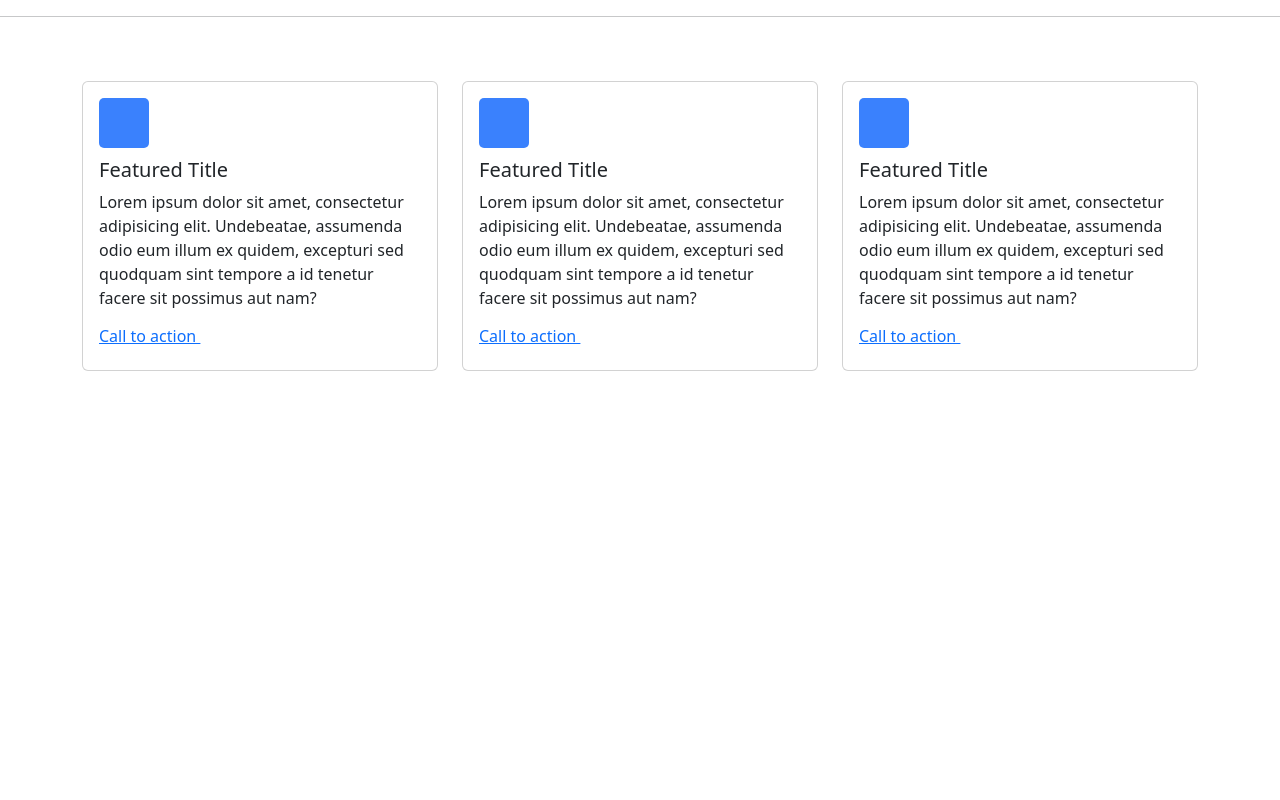
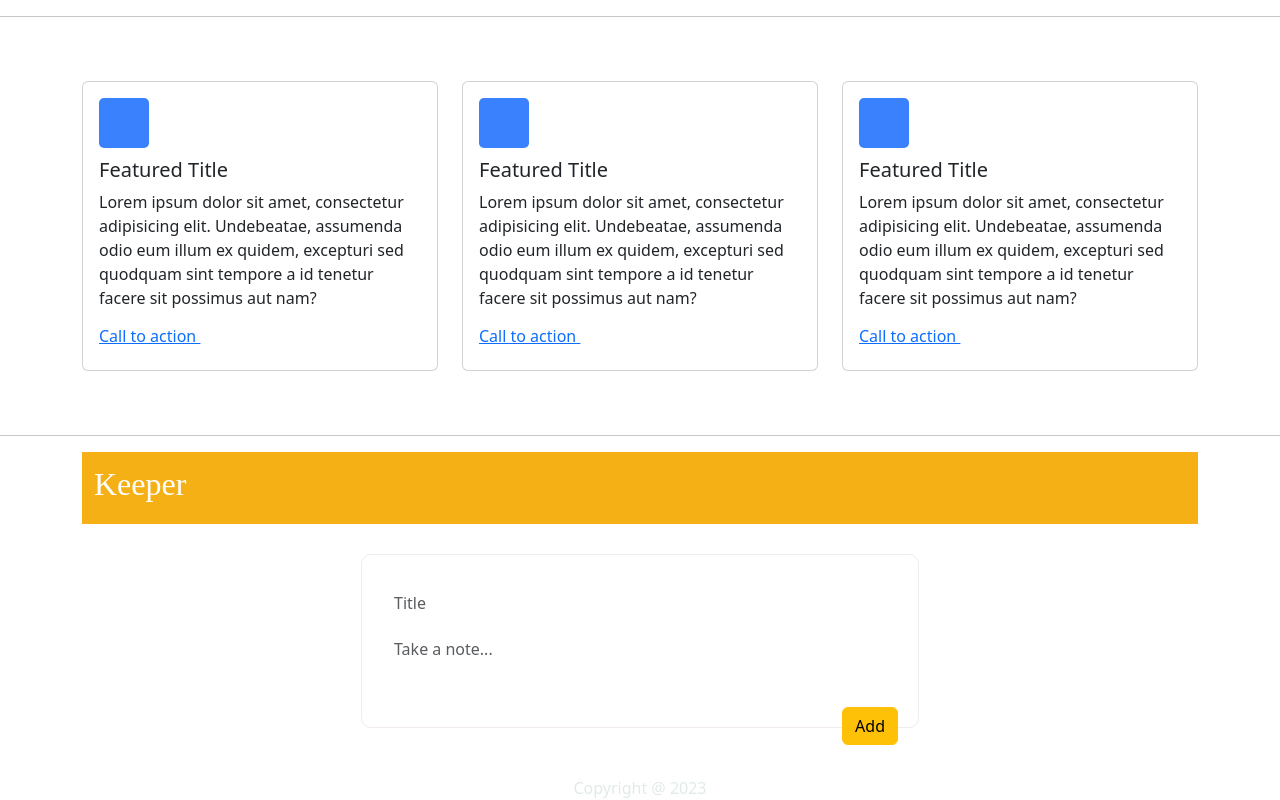
Before and after one commit to trinhleanhkhoa1999/practice-react, a React (Create React App) app: page / in a window 1280 px wide. Shown: the part 1339-2139 px from the top of the page. Before the commit the page ends 1758 px from the top, so only its background shows below. Built offline with nearby package versions, Linux system fonts and the light colour scheme; some icons are missing.

Commit message:
Note List

```diff
--- a/src/App.js
+++ b/src/App.js
@@ -4,6 +4,7 @@
 import YourCart from "./components/BillingAddress/YourCart";
 import Birthday from "./components/Birthdays";
 import ListFeature from "./components/ListFeature";
+import NotePage from "./pages/NotePage";
 // import AddNotes from "./components/AddNotes";
 // import AddList from "./components/AddList";
 
@@ -34,6 +35,8 @@
       <Container>
         <ListFeature />
       </Container>
+      <hr />
+      <NotePage />
     </>
   );
 }
--- /dev/null
+++ b/src/components/Footer/index.jsx
@@ -0,0 +1,12 @@
+const Footer = () => {
+  const years = new Date().getFullYear();
+  return (
+    <div
+      className="d-flex align-items-center justify-content-center"
+      style={{ color: "#e0ebe8" }}
+    >
+      Copyright @ {years}
+    </div>
+  );
+};
+export default Footer;
--- /dev/null
+++ b/src/components/Header/index.jsx
@@ -0,0 +1,14 @@
+import Container from "react-bootstrap/Container";
+import Navbar from "react-bootstrap/Navbar";
+const Header = () => {
+  return (
+    <Navbar style={{ background: "#f5b016" }}>
+      <Container>
+        <Navbar.Brand href="#home">
+          <h2 style={{ color: "#fff", fontFamily: "cursive" }}>Keeper</h2>
+        </Navbar.Brand>
+      </Container>
+    </Navbar>
+  );
+};
+export default Header;
--- /dev/null
+++ b/src/components/Note/NoteCards.jsx
@@ -0,0 +1,29 @@
+import React from "react";
+import { Card, Button, Row, Container, Col } from "react-bootstrap";
+const NoteCards = ({ listNotes }) => {
+  return (
+    <Container className="mt-5">
+      <Row>
+        {listNotes &&
+          listNotes.map((item, index) => {
+            return (
+              <Col md={3} className="mb-5" key={`list-note-${index}`}>
+                <Card style={{ width: "100%" }}>
+                  <Card.Body>
+                    <Card.Title>{item.title}</Card.Title>
+                    <Card.Text>{item.note}</Card.Text>
+                    <div className="d-grid gap-2">
+                      <Button variant="danger" size="lg">
+                        Delete
+                      </Button>
+                    </div>
+                  </Card.Body>
+                </Card>
+              </Col>
+            );
+          })}
+      </Row>
+    </Container>
+  );
+};
+export default NoteCards;
--- /dev/null
+++ b/src/components/Note/index.jsx
@@ -0,0 +1,55 @@
+import { Button } from "react-bootstrap";
+import "./style.scss";
+import { useState } from "react";
+import NoteCards from "./NoteCards";
+const Note = () => {
+  const [title, setTitle] = useState("");
+  const [note, setNote] = useState("");
+
+  const [listNotes, setListNotes] = useState([]);
+
+  const handleSubmit = () => {
+    setListNotes([
+      ...listNotes,
+      {
+        title: title,
+        note: note,
+      },
+    ]);
+    setTitle("");
+    setNote("");
+  };
+  console.log("listNotes: ", listNotes);
+  return (
+    <>
+      <form>
+        <div className="note-form">
+          <input
+            type="text"
+            className="form-control"
+            placeholder="Title"
+            value={title}
+            onChange={(e) => setTitle(e.target.value)}
+          />
+          <input
+            type="text"
+            className="form-control"
+            placeholder="Take a note..."
+            value={note}
+            onChange={(e) => setNote(e.target.value)}
+          />
+          <Button
+            className="float-end"
+            variant="warning"
+            type="button"
+            onClick={handleSubmit}
+          >
+            Add
+          </Button>
+        </div>
+      </form>
+      <NoteCards listNotes={listNotes} />
+    </>
+  );
+};
+export default Note;
--- /dev/null
+++ b/src/components/Note/style.scss
@@ -0,0 +1,18 @@
+.note-form{
+    margin: auto;
+    width: 50%;
+    margin-top: 30px;
+    padding: 20px ;
+    border: 1px solid rgb(241, 235, 235) ;
+    border-radius: 10px;
+    .form-control{
+        border: none;
+        outline: none !important;
+        box-shadow: none !important;
+        margin: 10px 0;
+        &:nth-child(2){
+            margin-bottom: 40px;
+        }
+    }
+
+}
--- a/src/index.js
+++ b/src/index.js
@@ -7,9 +7,10 @@
 
 const root = ReactDOM.createRoot(document.getElementById("root"));
 root.render(
-  <React.StrictMode>
-    <App />
-  </React.StrictMode>
+  <App />
+  // <React.StrictMode>
+  //   <App />
+  // </React.StrictMode>
 );
 
 // If you want to start measuring performance in your app, pass a function
--- /dev/null
+++ b/src/pages/NotePage/index.jsx
@@ -0,0 +1,15 @@
+import Footer from "../../components/Footer";
+import Header from "../../components/Header";
+import Note from "../../components/Note";
+import { Container, Row, Col } from "react-bootstrap";
+
+const NotePage = () => {
+  return (
+    <Container>
+      <Header />
+      <Note />
+      <Footer />
+    </Container>
+  );
+};
+export default NotePage;
```
